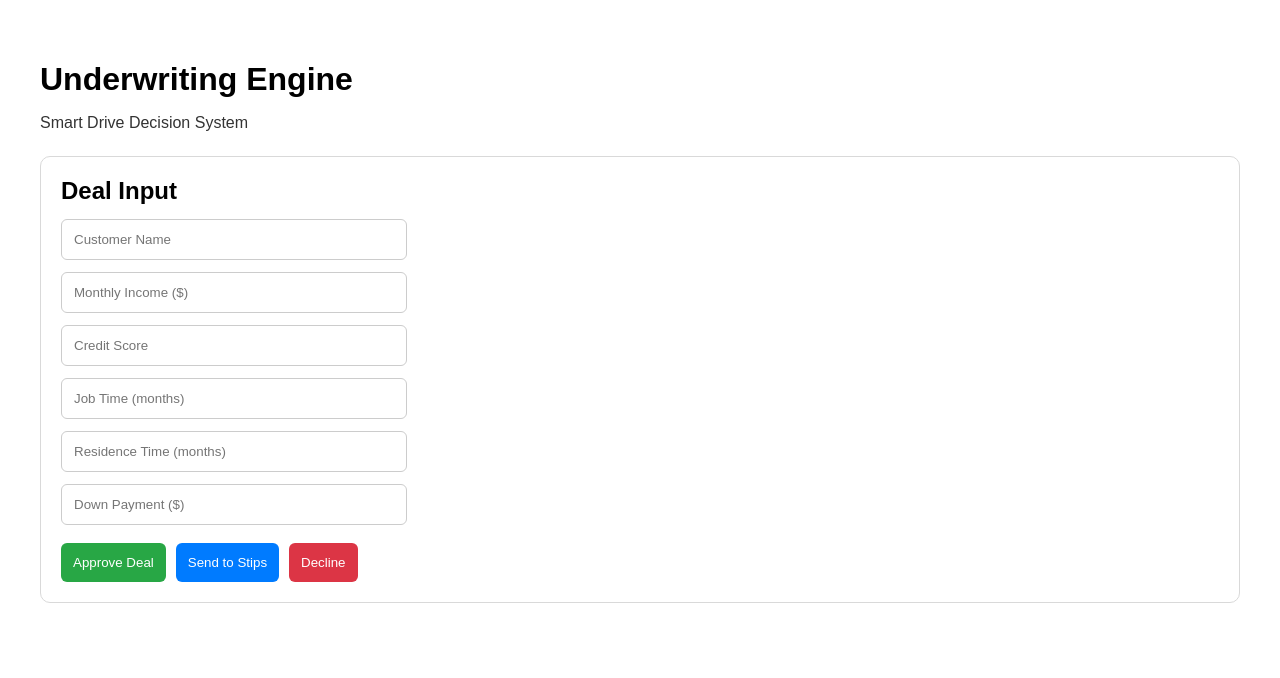
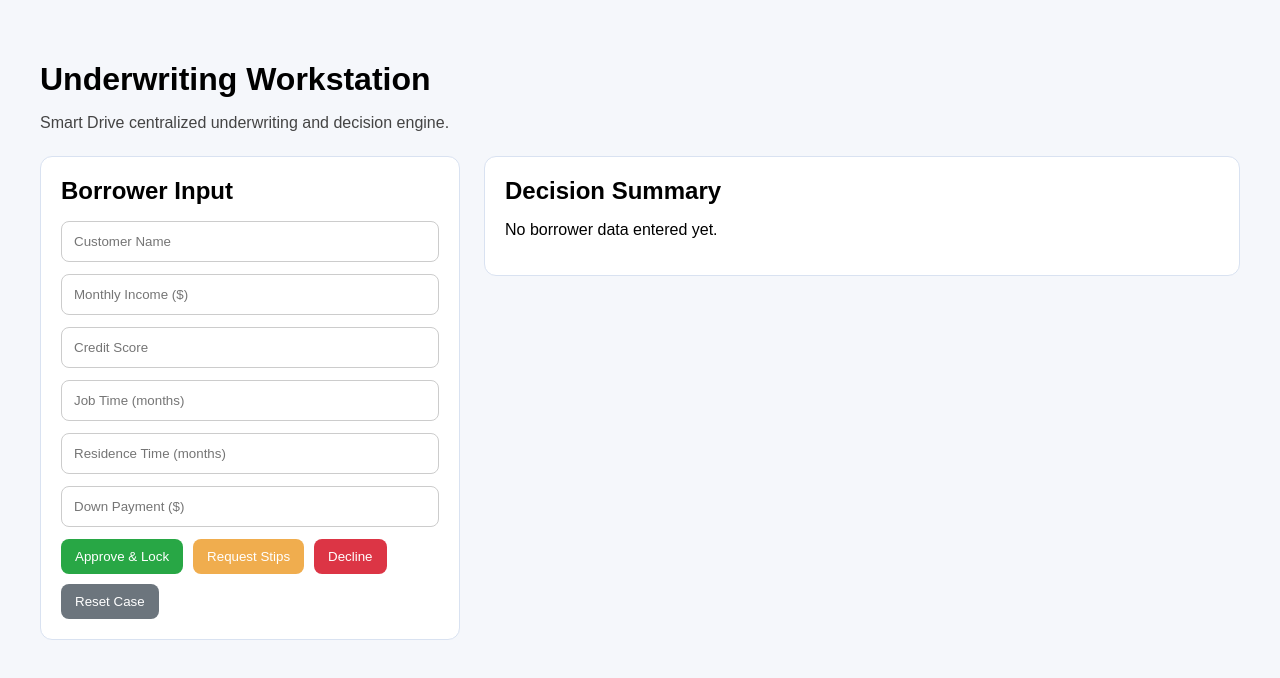
Before and after one commit to dliber13/smart-drive, a Next.js app: page /underwriting in a window 1280 px wide. Shown: the top 678 px of the page. Built offline with nearby package versions, Linux system fonts and the light colour scheme.

Commit message:
Update page.tsx

```diff
--- a/app/underwriting/page.tsx
+++ b/app/underwriting/page.tsx
@@ -4,42 +4,17 @@ import { useMemo, useState } from "react";
 
 type Decision = "Approve" | "Send to Stips" | "Decline";
 type Tier = "Tier 1" | "Tier 2" | "Tier 3" | "Outside Program";
-type VehicleStatus = "Recommended" | "Conditional" | "Blocked";
-
-type Vehicle = {
-  name: string;
-  price: number;
-  minDown: number;
-  apr: number;
-  term: number;
-  estimatedPayment: number;
-  status: VehicleStatus;
-  reason: string;
-};
 
 type UnderwritingResult = {
   tier: Tier;
   decision: Decision;
   color: string;
   maxPayment: number;
-  apr: number;
-  term: number;
-  financeAmount: number;
-  monthlyPayment: number;
-  pti: number;
-  totalOfPayments: number;
-  totalInterest: number;
+  maxVehiclePrice: number;
+  vehicleRecommendation: string;
   warnings: string[];
   reasons: string[];
-  selectedVehicle: Vehicle;
-  vehicles: Vehicle[];
 };
-
-const INVENTORY = [
-  { name: "2017 Chevrolet Malibu", price: 10995, minDown: 2200, category: "safe" },
-  { name: "2018 Ford Escape", price: 16295, minDown: 2800, category: "mid" },
-  { name: "2019 Dodge Charger", price: 19995, minDown: 3500, category: "high" },
-] as const;
 
 export default function UnderwritingPage() {
   const [customerName, setCustomerName] = useState("");
@@ -49,20 +24,19 @@ export default function UnderwritingPage() {
   const [residenceTime, setResidenceTime] = useState("");
   const [downPayment, setDownPayment] = useState("");
 
+  const [locked, setLocked] = useState(false);
+  const [decisionedAt, setDecisionedAt] = useState("");
+  const [decisionBy, setDecisionBy] = useState("");
+  const [finalDecision, setFinalDecision] = useState<Decision | "">("");
+
   const result = useMemo<UnderwritingResult | null>(() => {
-    const income = toNumber(monthlyIncome);
-    const credit = toNumber(creditScore);
-    const jobMonths = toNumber(jobTime);
-    const residenceMonths = toNumber(residenceTime);
-    const down = toNumber(downPayment);
+    const income = Number(monthlyIncome) || 0;
+    const credit = Number(creditScore) || 0;
+    const jobMonths = Number(jobTime) || 0;
+    const residenceMonths = Number(residenceTime) || 0;
+    const down = Number(downPayment) || 0;
 
-    if (
-      !income &&
-      !credit &&
-      !jobMonths &&
-      !residenceMonths &&
-      !down
-    ) {
+    if (!income && !credit && !jobMonths && !residenceMonths && !down) {
       return null;
     }
 
@@ -72,84 +46,70 @@ export default function UnderwritingPage() {
     let tier: Tier = "Tier 3";
     let decision: Decision = "Decline";
     let color = "#dc3545";
-    let apr = 24.9;
-    let term = 30;
-    let maxPayment = Math.round(income * 0.12);
+    let maxPayment = income * 0.12;
+    let maxVehiclePrice = maxPayment * 36;
 
-    if (income >= 2500) {
-      maxPayment = Math.round(income * 0.18);
-    } else if (income >= 2000) {
-      maxPayment = Math.round(income * 0.15);
-    } else if (income >= 1800) {
-      maxPayment = Math.round(income * 0.12);
-    } else {
-      maxPayment = Math.round(income * 0.1);
+    if (income < 1800) {
+      reasons.push("Income below minimum program threshold.");
+    }
+    if (credit > 0 && credit < 450) {
+      warnings.push("Low credit score.");
+    }
+    if (jobMonths < 3) {
+      warnings.push("Job time under 3 months.");
+    }
+    if (residenceMonths < 3) {
+      warnings.push("Residence time under 3 months.");
+    }
+    if (down < 1500) {
+      warnings.push("Down payment below preferred minimum.");
     }
 
-    if (income < 1800) reasons.push("Income below minimum program threshold.");
-    if (credit > 0 && credit < 450) warnings.push("Very low credit score.");
-    if (jobMonths < 3) warnings.push("Job time under 3 months.");
-    if (residenceMonths < 3) warnings.push("Residence time under 3 months.");
-    if (down < 1500) warnings.push("Down payment below preferred minimum.");
-
-    if (
-      income >= 2500 &&
-      (credit >= 500 || credit === 0) &&
-      jobMonths >= 6 &&
-      residenceMonths >= 6 &&
-      down >= 2000
-    ) {
+    if (income >= 2500 && credit >= 500 && down >= 2000) {
       tier = "Tier 1";
       decision = "Approve";
       color = "#28a745";
-      apr = 19.9;
-      term = 36;
-    } else if (
-      income >= 2000 &&
-      credit >= 450 &&
-      jobMonths >= 3 &&
-      residenceMonths >= 3 &&
-      down >= 1500
-    ) {
+      maxPayment = income * 0.18;
+      maxVehiclePrice = maxPayment * 48;
+    } else if (income >= 2000 && credit >= 450) {
       tier = "Tier 2";
       decision = "Send to Stips";
       color = "#007bff";
-      apr = 22.9;
-      term = 33;
+      maxPayment = income * 0.15;
+      maxVehiclePrice = maxPayment * 42;
     } else if (income >= 1800) {
       tier = "Tier 3";
-      decision = warnings.length >= 3 ? "Decline" : "Send to Stips";
-      color = decision === "Decline" ? "#dc3545" : "#007bff";
-      apr = 24.9;
-      term = 30;
+      decision = "Decline";
+      color = "#dc3545";
+      maxPayment = income * 0.12;
+      maxVehiclePrice = maxPayment * 36;
     } else {
       tier = "Outside Program";
       decision = "Decline";
       color = "#dc3545";
-      apr = 24.9;
-      term = 24;
+      maxPayment = income * 0.1;
+      maxVehiclePrice = maxPayment * 30;
     }
 
-    const vehicles = buildVehicleMatches({
-      down,
-      maxPayment,
-      decision,
-      apr,
-      term,
-      tier,
-    });
+    let vehicleRecommendation = "Budget";
+    if (maxVehiclePrice >= 20000) {
+      vehicleRecommendation = "Premium";
+    } else if (maxVehiclePrice >= 12000) {
+      vehicleRecommendation = "Mid Tier";
+    } else {
+      vehicleRecommendation = "Budget";
+    }
 
-    const selectedVehicle =
-      vehicles.find((v) => v.status === "Recommended") ?? vehicles[0];
+    if (decision === "Approve" && down < 2000) {
+      warnings.push("Deal is approvable, but stronger down payment is recommended.");
+    }
 
-    const financeAmount = Math.max(selectedVehicle.price - down, 0);
-    const monthlyPayment = calcPayment(financeAmount, apr, term);
-    const pti = income > 0 ? (monthlyPayment / income) * 100 : 0;
-    const totalOfPayments = monthlyPayment * term;
-    const totalInterest = Math.max(totalOfPayments - financeAmount, 0);
+    if (decision === "Send to Stips") {
+      reasons.push("Additional stipulations required before final approval.");
+    }
 
-    if (monthlyPayment > maxPayment) {
-      warnings.push("Estimated payment exceeds suggested payment cap.");
+    if (decision === "Decline" && income >= 1800 && credit >= 400) {
+      reasons.push("Structure currently exceeds acceptable risk tolerance.");
     }
 
     return {
@@ -157,28 +117,44 @@ export default function UnderwritingPage() {
       decision,
       color,
       maxPayment,
-      apr,
-      term,
-      financeAmount,
-      monthlyPayment,
-      pti,
-      totalOfPayments,
-      totalInterest,
+      maxVehiclePrice,
+      vehicleRecommendation,
       warnings,
       reasons,
-      selectedVehicle,
-      vehicles,
     };
   }, [monthlyIncome, creditScore, jobTime, residenceTime, downPayment]);
 
+  function lockDecision(decision: Decision) {
+    if (locked) return;
+    setFinalDecision(decision);
+    setDecisionedAt(new Date().toLocaleString());
+    setDecisionBy("Underwriter");
+    setLocked(decision === "Approve" || decision === "Decline");
+  }
+
+  function resetCase() {
+    setCustomerName("");
+    setMonthlyIncome("");
+    setCreditScore("");
+    setJobTime("");
+    setResidenceTime("");
+    setDownPayment("");
+    setLocked(false);
+    setDecisionedAt("");
+    setDecisionBy("");
+    setFinalDecision("");
+  }
+
   return (
     <div style={pageStyle}>
-      <h1 style={headingStyle}>Underwriting Engine</h1>
-      <p style={subStyle}>Smart Drive Decision System</p>
+      <h1 style={headingStyle}>Underwriting Workstation</h1>
+      <p style={subStyle}>
+        Smart Drive centralized underwriting and decision engine.
+      </p>
 
       <div style={layoutStyle}>
         <section style={panelStyle}>
-          <h2 style={sectionHeading}>Deal Input</h2>
+          <h2 style={sectionHeading}>Borrower Input</h2>
 
           <input
             placeholder="Customer Name"
@@ -217,186 +193,151 @@ export default function UnderwritingPage() {
             onChange={(e) => setDownPayment(e.target.value)}
           />
 
-          <div style={{ marginTop: 18 }}>
-            <button style={approveBtn}>Approve Deal</button>
-            <button style={stipBtn}>Send to Stips</button>
-            <button style={declineBtn}>Decline</button>
+          <div style={{ marginTop: 12, display: "flex", gap: 10, flexWrap: "wrap" }}>
+            <button
+              style={approveBtn}
+              disabled={locked}
+              onClick={() => lockDecision("Approve")}
+            >
+              Approve & Lock
+            </button>
+
+            <button
+              style={stipBtn}
+              disabled={locked}
+              onClick={() => lockDecision("Send to Stips")}
+            >
+              Request Stips
+            </button>
+
+            <button
+              style={declineBtn}
+              disabled={locked}
+              onClick={() => lockDecision("Decline")}
+            >
+              Decline
+            </button>
+
+            <button
+              style={deleteBtn}
+              onClick={resetCase}
+            >
+              Reset Case
+            </button>
           </div>
         </section>
 
-        {result && (
         <section style={panelStyle}>
-            <h2 style={sectionHeading}>Decision Output</h2>
-            <p><strong>Customer:</strong> {customerName || "N/A"}</p>
-            <p><strong>Tier:</strong> {result.tier}</p>
-            <p>
-              <strong>Decision:</strong>{" "}
+          <h2 style={sectionHeading}>Decision Summary</h2>
+
+          {!result ? (
+            <p>No borrower data entered yet.</p>
+          ) : (
+            <>
+              <div style={{ lineHeight: 1.9 }}>
+                <div>
+                  <strong>Customer:</strong> {customerName || "N/A"}
+                </div>
+                <div>
+                  <strong>Tier:</strong> {result.tier}
+                </div>
+                <div>
+                  <strong>System Decision:</strong>{" "}
                   <span style={{ color: result.color, fontWeight: 700 }}>
                     {result.decision}
                   </span>
-            </p>
-            <p><strong>Max Suggested Payment:</strong> ${result.maxPayment}/mo</p>
+                </div>
+                <div>
+                  <strong>Max Payment:</strong> ${Math.round(result.maxPayment)}
+                </div>
+                <div>
+                  <strong>Max Vehicle:</strong> ${Math.round(result.maxVehiclePrice)}
+                </div>
+                <div>
+                  <strong>Vehicle Fit:</strong> {result.vehicleRecommendation}
+                </div>
+                <div>
+                  <strong>Locked:</strong> {locked ? "Yes" : "No"}
+                </div>
+                {finalDecision && (
+                  <div>
+                    <strong>Final Decision:</strong> {finalDecision}
+                  </div>
+                )}
+                {decisionedAt && (
+                  <div>
+                    <strong>Decision Time:</strong> {decisionedAt}
+                  </div>
+                )}
+                {decisionBy && (
+                  <div>
+                    <strong>Decision By:</strong> {decisionBy}
+                  </div>
+                )}
+              </div>
 
               {result.warnings.length > 0 && (
-              <>
-                <h3 style={miniHeading}>Warnings</h3>
-                <ul>
-                  {result.warnings.map((warning, i) => (
-                    <li key={i}>{warning}</li>
+                <div style={warningBoxStyle}>
+                  <h3 style={miniHeading}>Risk Flags</h3>
+                  <ul style={listStyle}>
+                    {result.warnings.map((warning, index) => (
+                      <li key={index}>{warning}</li>
                     ))}
                   </ul>
-              </>
+                </div>
               )}
 
               {result.reasons.length > 0 && (
-              <>
-                <h3 style={miniHeading}>Decline Reasons</h3>
-                <ul>
-                  {result.reasons.map((reason, i) => (
-                    <li key={i}>{reason}</li>
+                <div style={reasonBoxStyle}>
+                  <h3 style={miniHeading}>Decision Notes</h3>
+                  <ul style={listStyle}>
+                    {result.reasons.map((reason, index) => (
+                      <li key={index}>{reason}</li>
                     ))}
                   </ul>
+                </div>
+              )}
             </>
           )}
         </section>
-        )}
       </div>
 
       {result && (
-        <>
-          <section style={resultCardStyle}>
-            <h2 style={sectionHeading}>Calculation Results Card</h2>
-            <p><strong>Selected Vehicle:</strong> {result.selectedVehicle.name}</p>
-            <p><strong>Vehicle Price:</strong> ${result.selectedVehicle.price.toLocaleString()}</p>
-            <p><strong>Down Payment:</strong> ${toNumber(downPayment).toLocaleString()}</p>
-            <p><strong>Estimated Finance Amount:</strong> ${Math.round(result.financeAmount).toLocaleString()}</p>
-            <p><strong>APR Used:</strong> {result.apr}%</p>
-            <p><strong>Term Used:</strong> {result.term} months</p>
-            <p><strong>Estimated Monthly Payment:</strong> ${result.monthlyPayment.toLocaleString()}</p>
-            <p><strong>PTI:</strong> {result.pti.toFixed(1)}%</p>
-            <p><strong>Total of Payments:</strong> ${Math.round(result.totalOfPayments).toLocaleString()}</p>
-            <p><strong>Total Interest:</strong> ${Math.round(result.totalInterest).toLocaleString()}</p>
-          </section>
+        <section style={{ ...panelStyle, marginTop: 24 }}>
+          <h2 style={sectionHeading}>Underwriter Recommendation</h2>
 
-          <section style={{ marginTop: 28 }}>
-            <h2 style={sectionHeading}>Vehicle Match Output</h2>
-            <p style={subStyle}>Best structure recommendations based on affordability and risk.</p>
+          <div style={recommendationGrid}>
+            <div style={metricCardStyle}>
+              <div style={metricLabelStyle}>Recommended Tier</div>
+              <div style={metricValueStyle}>{result.tier}</div>
+            </div>
 
-            <div style={vehicleGridStyle}>
-              {result.vehicles.map((vehicle, index) => (
-                <div
-                  key={index}
-                  style={{
-                    ...vehicleCardStyle,
-                    background:
-                      vehicle.status === "Recommended"
-                        ? "#eef9f0"
-                        : vehicle.status === "Conditional"
-                        ? "#f9f6ea"
-                        : "#faeded",
-                  }}
-                >
-                  <h3 style={{ marginTop: 0 }}>{vehicle.name}</h3>
-                  <p><strong>Status:</strong> {vehicle.status}</p>
-                  <p><strong>Price:</strong> ${vehicle.price.toLocaleString()}</p>
-                  <p><strong>Down Needed:</strong> ${vehicle.minDown.toLocaleString()}</p>
-                  <p><strong>APR:</strong> {vehicle.apr}%</p>
-                  <p><strong>Term:</strong> {vehicle.term} months</p>
-                  <p><strong>Estimated Payment:</strong> ${vehicle.estimatedPayment}/mo</p>
-                  <p><strong>Why:</strong> {vehicle.reason}</p>
+            <div style={metricCardStyle}>
+              <div style={metricLabelStyle}>Recommended Payment Cap</div>
+              <div style={metricValueStyle}>${Math.round(result.maxPayment)}</div>
             </div>
-              ))}
+
+            <div style={metricCardStyle}>
+              <div style={metricLabelStyle}>Recommended Vehicle Band</div>
+              <div style={metricValueStyle}>${Math.round(result.maxVehiclePrice)}</div>
+            </div>
+
+            <div style={metricCardStyle}>
+              <div style={metricLabelStyle}>Vehicle Class</div>
+              <div style={metricValueStyle}>{result.vehicleRecommendation}</div>
+            </div>
           </div>
         </section>
-        </>
       )}
     </div>
   );
 }
 
-function buildVehicleMatches({
-  down,
-  maxPayment,
-  decision,
-  apr,
-  term,
-  tier,
-}: {
-  down: number;
-  maxPayment: number;
-  decision: Decision;
-  apr: number;
-  term: number;
-  tier: Tier;
-}): Vehicle[] {
-  return INVENTORY.map((item, index) => {
-    const financeAmount = Math.max(item.price - down, 0);
-    const estimatedPayment = calcPayment(financeAmount, apr, term);
-
-    let status: VehicleStatus = "Blocked";
-    let reason = "Outside current structure limits.";
-
-    const paymentFits = estimatedPayment <= maxPayment;
-    const downFits = down >= item.minDown;
-
-    if (decision === "Approve" && paymentFits && downFits && item.category === "safe") {
-      status = "Recommended";
-      reason = "Best fit for approval, affordability, and lower-risk structure.";
-    } else if (
-      (decision === "Approve" || decision === "Send to Stips") &&
-      item.category !== "high" &&
-      estimatedPayment <= maxPayment + 40
-    ) {
-      status = "Conditional";
-      reason = downFits
-        ? "Close to approval range but may need stips or tighter structure."
-        : "Requires more down payment or shorter term.";
-    } else {
-      status = "Blocked";
-      reason =
-        tier === "Outside Program"
-          ? "Customer profile falls outside minimum program standards."
-          : "Vehicle exceeds payment tolerance or risk guidelines.";
-    }
-
-    if (index === 0 && decision !== "Decline" && paymentFits) {
-      status = "Recommended";
-      reason = "Primary approval fit based on current borrower profile.";
-    }
-
-    return {
-      name: item.name,
-      price: item.price,
-      minDown: item.minDown,
-      apr,
-      term,
-      estimatedPayment,
-      status,
-      reason,
-    };
-  });
-}
-
-function calcPayment(financeAmount: number, apr: number, term: number) {
-  if (financeAmount <= 0 || term <= 0) return 0;
-  const monthlyRate = apr / 100 / 12;
-  if (monthlyRate === 0) return Math.round(financeAmount / term);
-
-  const payment =
-    (financeAmount * monthlyRate) /
-    (1 - Math.pow(1 + monthlyRate, -term));
-
-  return Math.round(payment);
-}
-
-function toNumber(value: string) {
-  const n = Number(value);
-  return Number.isFinite(n) ? n : 0;
-}
-
 const pageStyle: React.CSSProperties = {
   padding: 40,
   fontFamily: "Arial, sans-serif",
+  background: "#f5f7fb",
+  minHeight: "100vh",
 };
 
 const headingStyle: React.CSSProperties = {
@@ -404,87 +345,123 @@ const headingStyle: React.CSSProperties = {
 };
 
 const subStyle: React.CSSProperties = {
-  color: "#333",
+  color: "#444",
+  marginBottom: 24,
 };
 
 const layoutStyle: React.CSSProperties = {
   display: "grid",
-  gridTemplateColumns: "repeat(auto-fit, minmax(360px, 1fr))",
+  gridTemplateColumns: "minmax(320px, 420px) 1fr",
   gap: 24,
-  marginTop: 24,
+  alignItems: "start",
 };
 
 const panelStyle: React.CSSProperties = {
-  border: "1px solid #d9d9d9",
-  borderRadius: 10,
+  background: "#fff",
+  border: "1px solid #d9e2f1",
+  borderRadius: 12,
   padding: 20,
-  background: "#fff",
-};
-
-const resultCardStyle: React.CSSProperties = {
-  marginTop: 28,
-  padding: 20,
-  border: "1px solid #c7d8f5",
-  borderRadius: 10,
-  background: "#eef6ff",
-  maxWidth: 560,
 };
 
 const sectionHeading: React.CSSProperties = {
   marginTop: 0,
-  marginBottom: 14,
+  marginBottom: 16,
 };
 
 const miniHeading: React.CSSProperties = {
-  marginBottom: 8,
-};
-
-const vehicleGridStyle: React.CSSProperties = {
-  display: "grid",
-  gap: 16,
-  maxWidth: 900,
-};
-
-const vehicleCardStyle: React.CSSProperties = {
-  border: "1px solid #ccc",
-  borderRadius: 8,
-  padding: 18,
+  marginTop: 0,
+  marginBottom: 10,
 };
 
 const inputStyle: React.CSSProperties = {
   display: "block",
+  width: "100%",
+  padding: 12,
   marginBottom: 12,
-  padding: 12,
-  width: 320,
   border: "1px solid #ccc",
-  borderRadius: 6,
+  borderRadius: 8,
+  boxSizing: "border-box",
 };
 
 const approveBtn: React.CSSProperties = {
-  padding: 12,
-  marginRight: 10,
+  padding: "10px 14px",
   background: "#28a745",
   color: "white",
   border: "none",
-  borderRadius: 6,
+  borderRadius: 8,
   cursor: "pointer",
 };
 
 const stipBtn: React.CSSProperties = {
-  padding: 12,
-  marginRight: 10,
-  background: "#007bff",
+  padding: "10px 14px",
+  background: "#f0ad4e",
   color: "white",
   border: "none",
-  borderRadius: 6,
+  borderRadius: 8,
   cursor: "pointer",
 };
 
 const declineBtn: React.CSSProperties = {
-  padding: 12,
+  padding: "10px 14px",
   background: "#dc3545",
   color: "white",
   border: "none",
-  borderRadius: 6,
+  borderRadius: 8,
   cursor: "pointer",
 };
+
+const deleteBtn: React.CSSProperties = {
+  padding: "10px 14px",
+  background: "#6c757d",
+  color: "white",
+  border: "none",
+  borderRadius: 8,
+  cursor: "pointer",
+};
+
+const warningBoxStyle: React.CSSProperties = {
+  marginTop: 20,
+  padding: 16,
+  borderRadius: 10,
+  background: "#fff8e6",
+  border: "1px solid #f0d27a",
+};
+
+const reasonBoxStyle: React.CSSProperties = {
+  marginTop: 16,
+  padding: 16,
+  borderRadius: 10,
+  background: "#eef6ff",
+  border: "1px solid #b6d4fe",
+};
+
+const listStyle: React.CSSProperties = {
+  margin: 0,
+  paddingLeft: 20,
+  lineHeight: 1.8,
+};
+
+const recommendationGrid: React.CSSProperties = {
+  display: "grid",
+  gridTemplateColumns: "repeat(auto-fit, minmax(220px, 1fr))",
+  gap: 16,
+};
+
+const metricCardStyle: React.CSSProperties = {
+  background: "#fcfdff",
+  border: "1px solid #d9e2f1",
+  borderRadius: 10,
+  padding: 16,
+};
+
+const metricLabelStyle: React.CSSProperties = {
+  color: "#5f6f86",
+  fontSize: 13,
+  fontWeight: 700,
+  marginBottom: 8,
+};
+
+const metricValueStyle: React.CSSProperties = {
+  fontSize: 24,
+  fontWeight: 800,
+};
```
Lines whose indentation alone changed are shown as unchanged.
